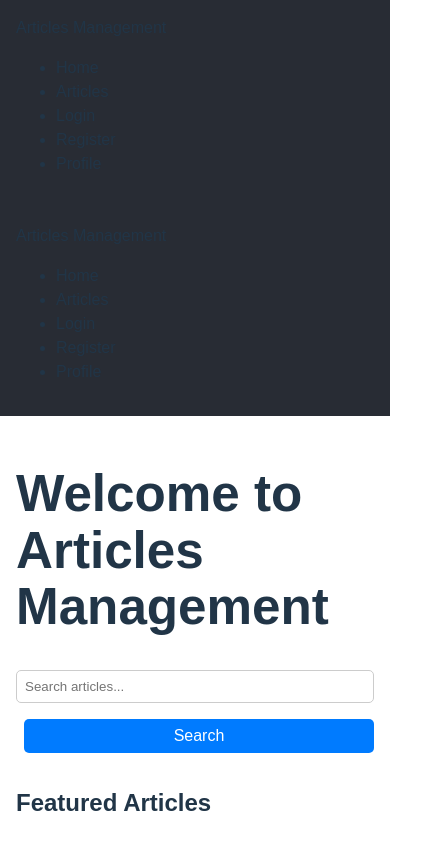
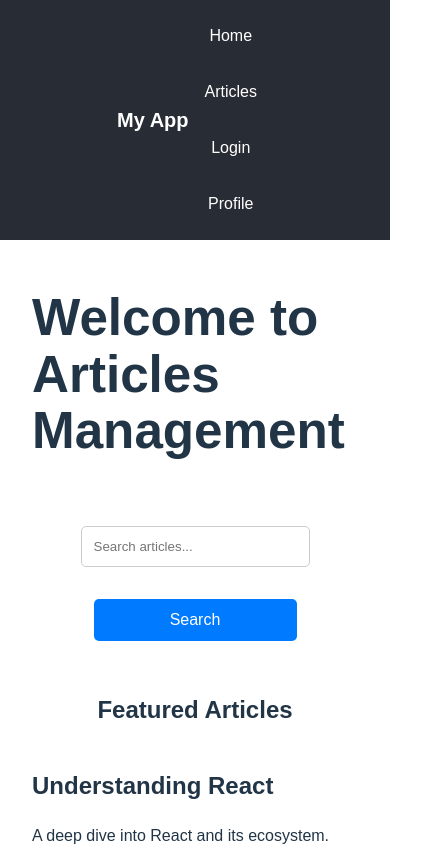
Before and after one commit to Haritha-sayone/articles-management-app, a React (Vite) app in the folder frontend/: page / in a window 390 px wide. Shown: the top 846 px of the page, 422 px wide, since content can reach past the window. Built offline with nearby package versions, Linux system fonts and the light colour scheme.

Commit message:
style fixes and responsive UI

```diff
--- a/frontend/src/assets/styles/global.css
+++ b/frontend/src/assets/styles/global.css
@@ -2,28 +2,59 @@
     margin: 0;
     padding: 0;
     height: 100%;
+    width: 100%; /* Ensure full width */
     font-family: Arial, sans-serif;
 }
 
-  * {
-    box-sizing: border-box;
-  }
-
-  a {
-    text-decoration: none;
-    color: inherit;
+body {
+    display: flex;
+    flex-direction: column; /* Arrange header, main, and footer vertically */
+    min-height: 100vh; /* Ensure body spans the full viewport height */
 }
 
 header {
-    background-color: #282c34;
-    padding: 1rem;
     display: flex;
     justify-content: space-between;
     align-items: center;
+    flex-wrap: nowrap; /* Prevent wrapping of header content */
+    padding: 1rem 2rem;
+    background-color: #282c34;
+    flex-shrink: 0; /* Prevent header from shrinking */
 }
 
 header h1 {
     color: white;
+    font-size: 1.5rem; /* Adjust font size for better readability */
+    margin: 0;
+}
+
+nav {
+    display: flex; /* Arrange nav links horizontally */
+    flex-wrap: nowrap; /* Prevent wrapping to the next line */
+    gap: 1rem; /* Add spacing between links */
+    padding: 0;
+    margin: 0;
+}
+
+nav a {
+    color: white;
+    text-decoration: none;
+    padding: 0.5rem 1rem; /* Add padding for better click area */
+    border-radius: 5px; /* Add slight rounding for modern look */
+    transition: background-color 0.3s; /* Smooth hover effect */
+}
+
+nav a:hover {
+    background-color: rgba(255, 255, 255, 0.1); /* Add hover background */
+}
+
+main {
+    flex-grow: 1; /* Allow main content to take up remaining space */
+    display: flex;
+    flex-direction: column;
+    justify-content: center;
+    align-items: center;
+    padding: 1rem; /* Add padding for spacing */
 }
 
 footer {
@@ -31,15 +62,16 @@
     color: white;
     text-align: center;
     padding: 1rem;
-    position: relative;
+    position: static; /* Ensure footer is not repeated or overlaps */
     bottom: 0;
     width: 100%;
+    flex-shrink: 0; /* Prevent footer from shrinking */
 }
 
 .container {
     max-width: 1200px;
     margin: 0 auto;
-    padding: 1rem;
+    padding: 1rem 2rem; /* Add horizontal padding for better spacing */
 }
 
 .article-card {
@@ -57,24 +89,27 @@
 .search-bar {
     display: flex;
     justify-content: center;
+    align-items: center; /* Center align items */
+    gap: 0.5rem; /* Add gap between input and button */
     margin: 2rem 0;
 }
 
 .search-bar input {
-    padding: 0.5rem;
+    padding: 0.75rem; /* Increase padding for better usability */
     border: 1px solid #ccc;
     border-radius: 5px;
-    width: 300px;
+    width: 100%; /* Make input responsive */
+    max-width: 400px; /* Limit max width */
 }
 
 .search-bar button {
-    padding: 0.5rem 1rem;
-    margin-left: 0.5rem;
+    padding: 0.75rem 1.5rem; /* Adjust padding for better click area */
     border: none;
     background-color: #007bff;
     color: white;
     border-radius: 5px;
     cursor: pointer;
+    transition: background-color 0.3s; /* Add smooth transition */
 }
 
 .search-bar button:hover {
@@ -83,23 +118,27 @@
 
 .qna-section {
     margin: 2rem 0;
+    padding: 1rem; /* Add padding for better spacing */
+    background-color: #f9f9f9; /* Add background color for contrast */
+    border-radius: 5px;
 }
 
 .qna-section input {
     width: 100%;
-    padding: 0.5rem;
+    padding: 0.75rem; /* Increase padding */
     border: 1px solid #ccc;
     border-radius: 5px;
+    margin-bottom: 0.5rem; /* Add spacing below input */
 }
 
 .qna-section button {
-    padding: 0.5rem 1rem;
-    margin-top: 0.5rem;
+    padding: 0.75rem 1.5rem; /* Adjust padding */
     border: none;
     background-color: #28a745;
     color: white;
     border-radius: 5px;
     cursor: pointer;
+    transition: background-color 0.3s; /* Add smooth transition */
 }
 
 .qna-section button:hover {
@@ -107,17 +146,53 @@
 }
 
 @media (max-width: 768px) {
-    header, footer {
+    header {
+        flex-wrap: wrap; /* Allow wrapping for smaller screens */
+        justify-content: center; /* Center header content */
+        align-items: center; /* Center align items */
+        text-align: center; /* Center text */
+    }
+
+    footer {
         flex-direction: column;
         align-items: flex-start;
     }
 
     .search-bar {
         flex-direction: column;
+        gap: 1rem; /* Add spacing between elements */
     }
 
     .search-bar input {
-      width: 100%;
+        width: 100%; /* Full width for smaller screens */
         margin-bottom: 1rem;
     }
+
+    .qna-section {
+        padding: 1rem; /* Adjust padding for smaller screens */
     }
+
+    nav {
+        flex-direction: column; /* Stack links vertically on smaller screens */
+        align-items: center; /* Center align links */
+    }
+
+    nav a {
+        width: 100%; /* Make links full width for better usability */
+        text-align: center; /* Center text */
+    }
+}
+
+@media (max-width: 480px) {
+    header h1 {
+        font-size: 1.25rem; /* Further reduce font size for small screens */
+    }
+
+    .search-bar button {
+        width: 100%; /* Full width button for small screens */
+    }
+
+    .qna-section button {
+        width: 100%; /* Full width button for small screens */
+    }
+}
--- a/frontend/src/components/Header.tsx
+++ b/frontend/src/components/Header.tsx
@@ -1,31 +1,15 @@
-import React from 'react';
-import { Link } from 'react-router-dom';
-// import './Header.css'; // Assuming you will create a CSS file for styling
+// import React from 'react';
+// import './Header.css';
 
-const Header: React.FC = () => {
+const Header = () => {
   return (
-    <header className="header">
-      <div className="logo">
-        <Link to="/">Articles Management</Link>
-      </div>
-      <nav className="nav">
-        <ul>
-          <li>
-            <Link to="/">Home</Link>
-          </li>
-          <li>
-            <Link to="/articles">Articles</Link>
-          </li>
-          <li>
-            <Link to="/login">Login</Link>
-          </li>
-          <li>
-            <Link to="/register">Register</Link>
-          </li>
-          <li>
-            <Link to="/profile">Profile</Link>
-          </li>
-        </ul>
+    <header>
+      <h1>My App</h1>
+      <nav>
+        <a href="/">Home</a>
+        <a href="/articles">Articles</a>
+        <a href="/login">Login</a>
+        <a href="/profile">Profile</a>
       </nav>
     </header>
   );
--- a/frontend/src/pages/Home.tsx
+++ b/frontend/src/pages/Home.tsx
@@ -1,6 +1,4 @@
 import React from 'react';
-import Header from '../components/Header';
-import Footer from '../components/Footer';
 import ArticleCard from '../components/ArticleCard';
 import SearchBar from '../components/SearchBar';
 
@@ -13,7 +11,6 @@
 
   return (
     <div>
-      <Header />
       <main className="container">
         <h1>Welcome to Articles Management</h1>
         <SearchBar onSearch={(query: string) => console.log('Search query:', query)} />
@@ -31,7 +28,6 @@
           ))}
         </div>
       </main>
-      <Footer />
     </div>
   );
 };
```
Lines whose indentation alone changed are shown as unchanged.
